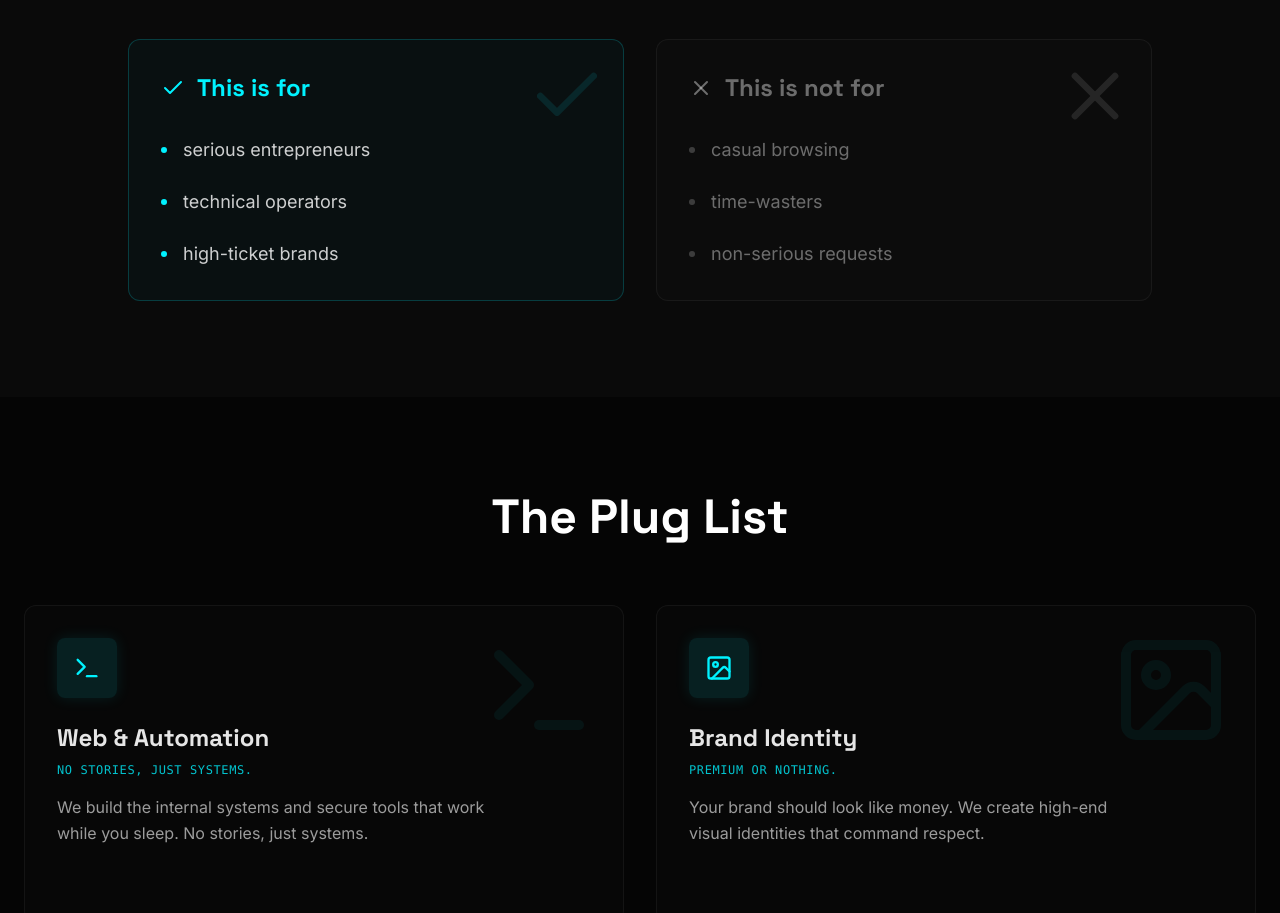
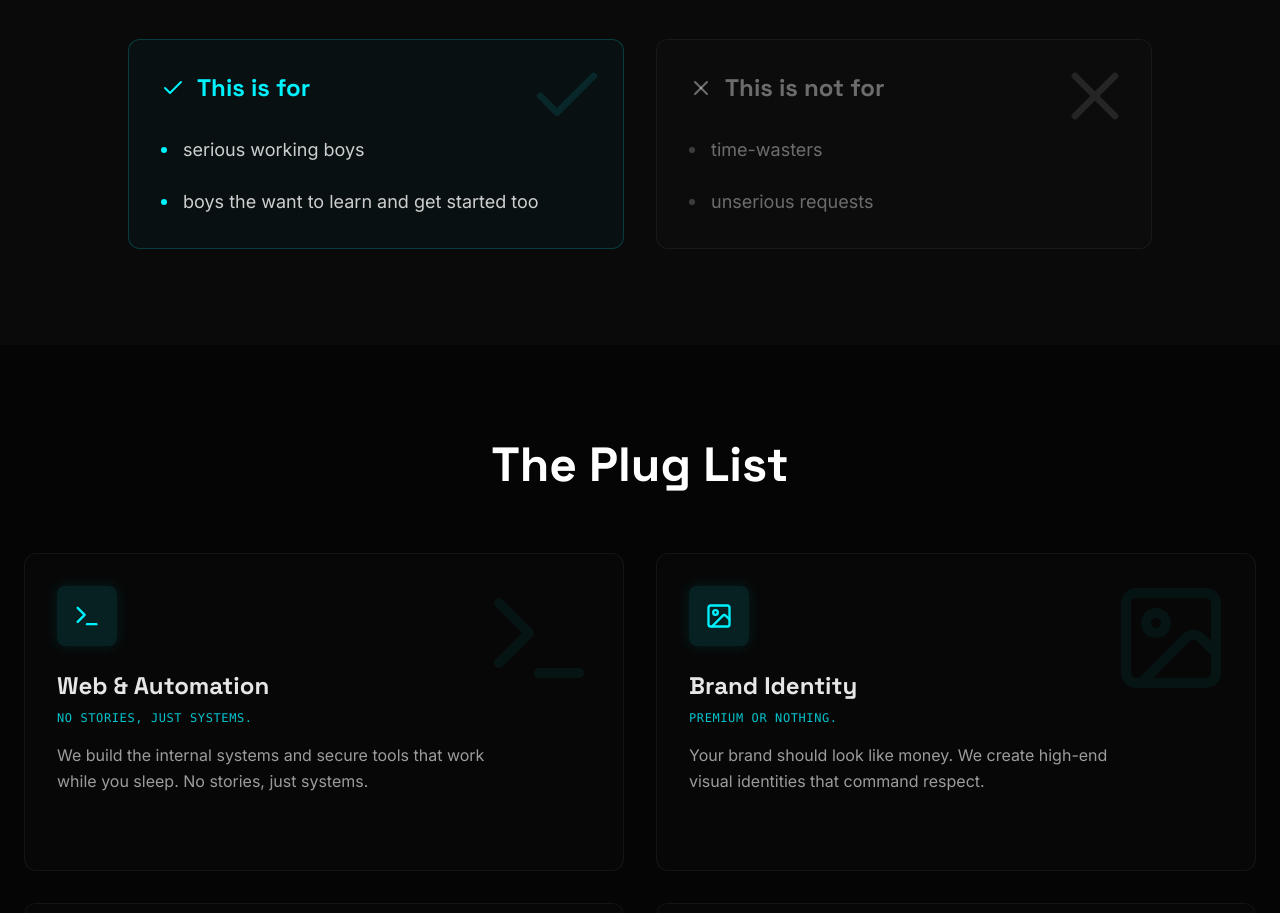
Before and after one commit to Felidonjnr/PressX, a React (Vite) app: page / in a window 1280 px wide. Shown: the part 2820-3733 px from the top of the page. Built offline with nearby package versions, Linux system fonts and the light colour scheme.

Commit message:
Revise audience targeting language in content.ts
Updated audience descriptions to be more relatable.

```diff
--- a/src/data/content.ts
+++ b/src/data/content.ts
@@ -41,14 +41,14 @@ export const siteContent = {
   audience: {
     heading: "Designed for those who mean business.",
     isFor: [
-      "serious entrepreneurs",
-      "technical operators",
-      "high-ticket brands"
+      "serious working boys",
+      "boys the want to learn and get started too",
+
     ],
     isNotFor: [
-      "casual browsing",
+
       "time-wasters",
-      "non-serious requests"
+      "unserious requests"
     ]
   },
   services: {
```
